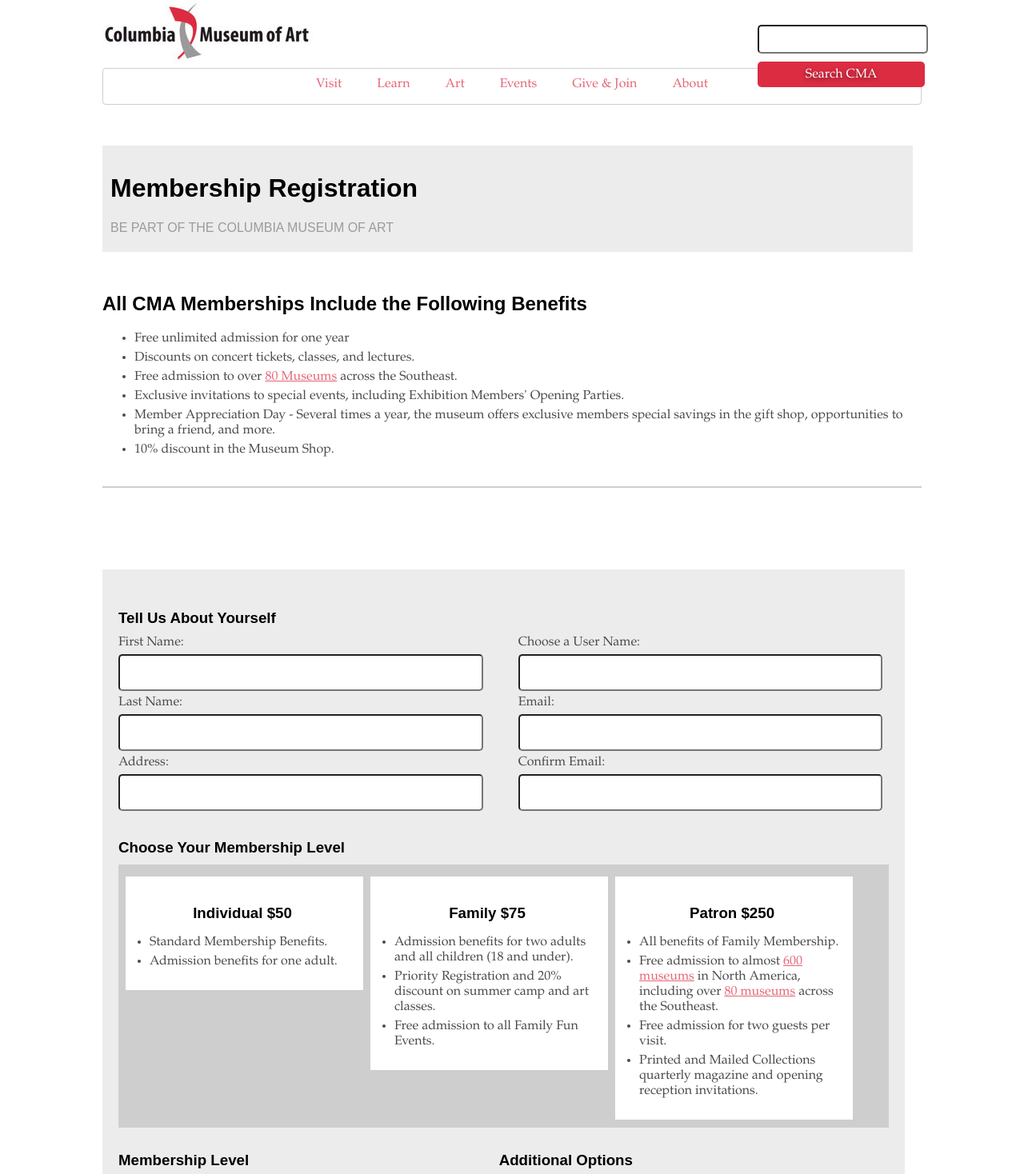
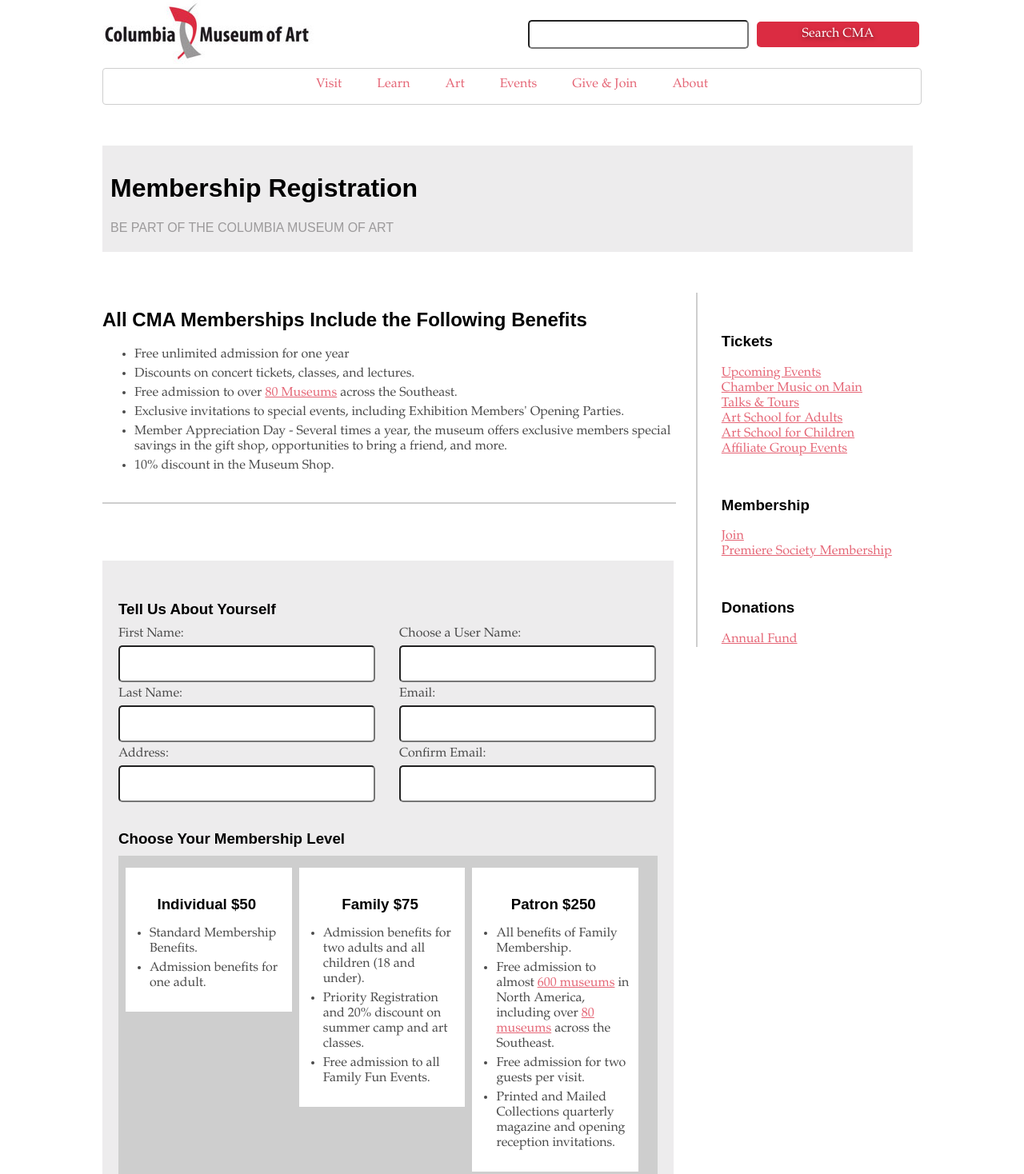
Before and after one commit to joannenguyen/CMA, a plain HTML site: page index.html in a window 1280 px wide. Shown: the top 1468 px of the page at 80% size. Drawn offline with Linux system fonts and the light colour scheme.

Commit message:
still need to work on the border below articles

```diff
--- a/css/style.css
+++ b/css/style.css
@@ -394,10 +394,26 @@ footer p{
 
 	.search_bar {
 		position: absolute;
-		top: 0%;
-		width: 20%;
-		right: 0%;
+		bottom: 30%;
+		width: 55%;
+		left: 52%;
 	}
+
+	.search_button{
+		width: 24%;
+		display: inline-block;
+	}
+
+	.search_box{
+		width: 50%;
+		display: inline-block;
+	}
+
+	.search_box input{
+		display: inline-block;
+		width: 95%;
+	}
+
 
 	.main_nav a{
 		border: none;
@@ -448,7 +464,7 @@ footer p{
 
 	.membership_grey article{
 		padding: 5px 10px 10px 5px;
-		width: 29.3%;
+		width: 29.6%;
 		float: left;
 		margin-left: 9px;
 	}
@@ -464,4 +480,39 @@ footer p{
 	.registration_button{
 		background-color: #db2c42;
 	}
+
+	.bottom_info, .page_content {
+		float: left;
+	}
+
+	.bottom_info{
+		width: 25%;
+		border-top: none;
+	}
+
+	.page_content {
+		width: 70%;
+	}
+
+	.bottom_info section{
+		margin-left: 30px;
+
+	}
+
+	.bottom_info {
+		border-left: 2px solid #cecece;
+		margin-left: 25px;
+	}
+
+
+	.membership {
+		width: 100%;
+	}
+
+	.membership_grey article{
+		padding: 5px 10px 10px 5px;
+		width: 28.6%;
+		float: left;
+		margin-left: 9px;
+	}
 }
--- a/index.html
+++ b/index.html
@@ -53,7 +53,7 @@
                     <h1>Membership Registration</h1>
                     <p>Be part of the columbia museum of art</p>
                 </section> <!--end of .main_content -->
-
+                <div class="page_content">
                     <section class="membership_benefits">
                         <h2>All CMA Memberships Include the Following Benefits</h2>
                         <ul>
@@ -158,6 +158,7 @@
                         </form>
 
                     </div> <!-- end of .form_grey_box -->
+                </div> <!-- end of .page_content -->
                 <div class="bottom_info">
                     <section class="tickets">
                         <h3>Tickets</h3>
```
Lines whose indentation alone changed are shown as unchanged.
